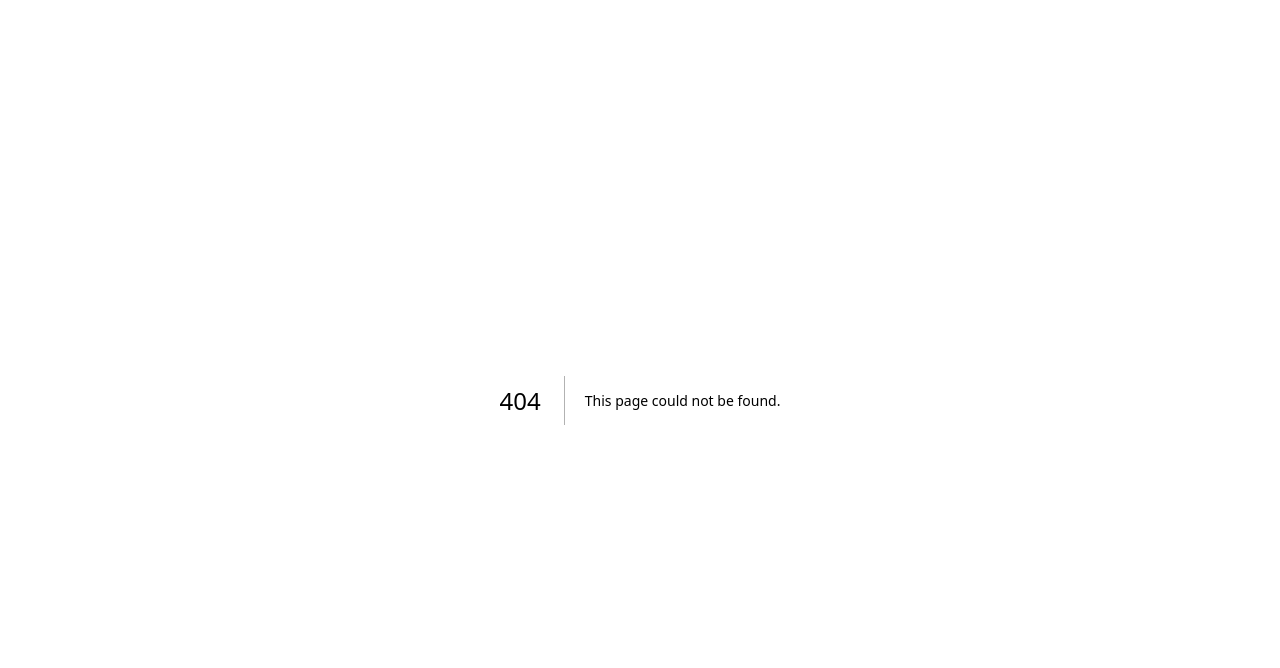
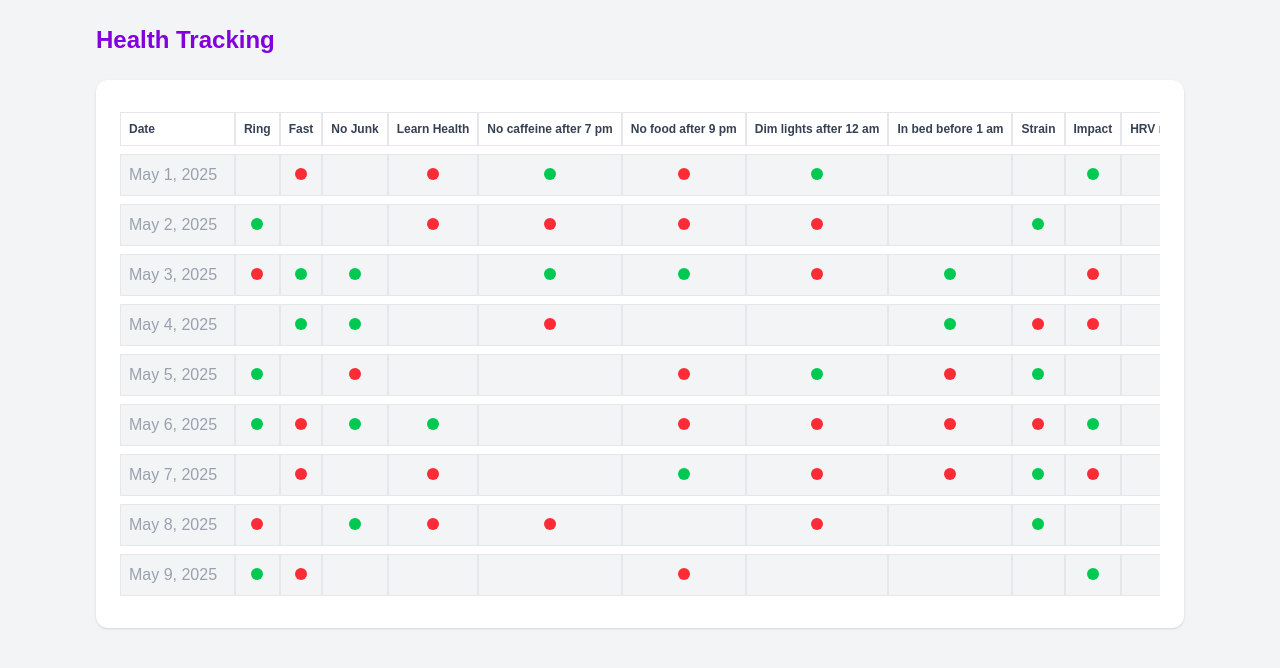
Before and after one commit to arfin97/life-in-dashboard, a Next.js app: page /health2 in a window 1280 px wide. Before the commit this address had no page. Shown: the top 668 px of the page. Built offline with nearby package versions, Linux system fonts and the light colour scheme.

Commit message:
feat: Health2 page with dynamic, scrollable, bordered health tracking table and improved row highlighting

```diff
--- /dev/null
+++ b/src/app/health2/page.tsx
@@ -0,0 +1,76 @@
+import { useMemo } from "react";
+
+const columns = [
+  "Date", "Ring", "Fast", "No Junk", "Learn Health", "No caffeine after 7 pm", "No food after 9 pm", "Dim lights after 12 am", "In bed before 1 am", "Strain", "Impact", "HRV next day", "RHR next day", "Sleep score next day", "Recovery score next day", "Did you logged food?"
+];
+
+// Generate all dates in May 2025
+const year = 2025;
+const month = 4; // May (0-indexed)
+const daysInMay = 31;
+const today = new Date();
+const mayDates = Array.from({ length: daysInMay }, (_, i) => {
+  const d = new Date(year, month, i + 1);
+  return {
+    date: d.toLocaleDateString("en-US", { month: "short", day: "numeric", year: "numeric" }),
+    raw: d,
+    values: Array.from({ length: columns.length - 1 }, () => Math.random() > 0.7 ? "red" : Math.random() > 0.5 ? "green" : "")
+  };
+});
+
+export default function Health2Page() {
+  const todayStr = useMemo(() => today.toLocaleDateString("en-US", { month: "short", day: "numeric", year: "numeric" }), []);
+  return (
+    <div className="min-h-screen bg-gray-100">
+      <div className="max-w-6xl mx-auto px-4 sm:px-8 pt-6">
+        <h1 className="text-2xl font-bold text-purple-700 mb-6">Health Tracking</h1>
+        <div className="overflow-x-auto bg-white rounded-xl shadow p-6">
+          <div className="max-h-[500px] overflow-y-auto">
+            <table className="min-w-full border-separate border-spacing-y-2">
+              <thead>
+                <tr>
+                  {columns.map((col) => (
+                    <th key={col} className="text-xs font-semibold text-gray-700 px-2 py-2 text-left whitespace-nowrap border border-gray-200">{col}</th>
+                  ))}
+                </tr>
+              </thead>
+              <tbody>
+                {mayDates.map((row) => {
+                  const isToday = row.date === todayStr;
+                  const isPast = row.raw < new Date(today.getFullYear(), today.getMonth(), today.getDate());
+                  let rowClass = "";
+                  let textClass = "";
+                  if (isToday) {
+                    rowClass = "bg-purple-100";
+                    textClass = "text-gray-900";
+                  } else if (isPast) {
+                    rowClass = "bg-gray-100";
+                    textClass = "text-gray-400";
+                  } else {
+                    rowClass = "bg-white";
+                    textClass = "text-gray-900";
+                  }
+                  return (
+                    <tr
+                      key={row.date}
+                      className={`${rowClass} ${textClass} rounded-lg transition hover:bg-purple-50 hover:shadow`}
+                    >
+                      <td className="px-2 py-2 font-medium whitespace-nowrap border border-gray-200">{row.date}</td>
+                      {row.values.map((val, i) => (
+                        <td key={i} className="px-2 py-2 text-center border border-gray-200">
+                          {val === "green" && <span className="inline-block w-3 h-3 rounded-full bg-green-500"></span>}
+                          {val === "red" && <span className="inline-block w-3 h-3 rounded-full bg-red-500"></span>}
+                          {val === "" && ""}
+                        </td>
+                      ))}
+                    </tr>
+                  );
+                })}
+              </tbody>
+            </table>
+          </div>
+        </div>
+      </div>
+    </div>
+  );
+}
```
